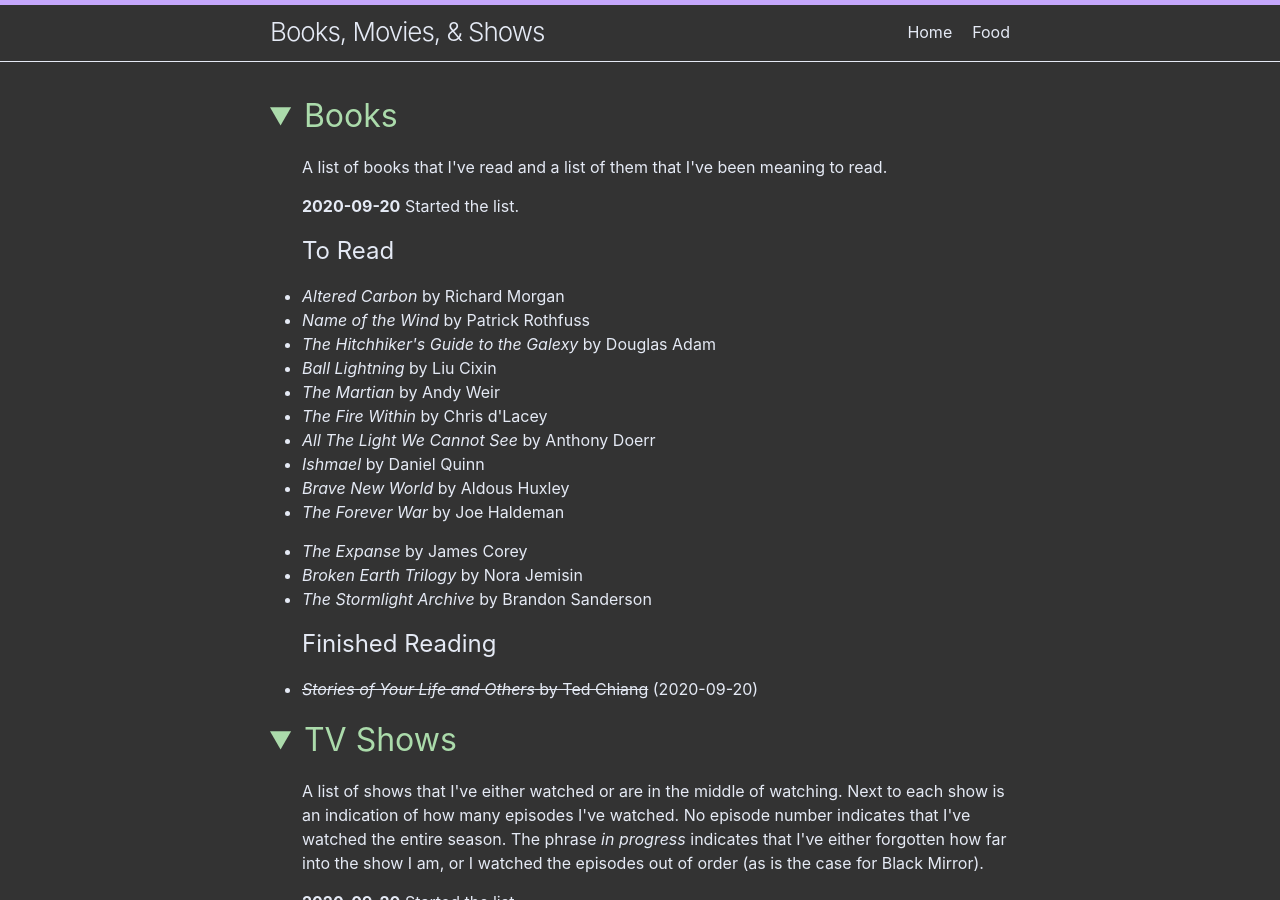
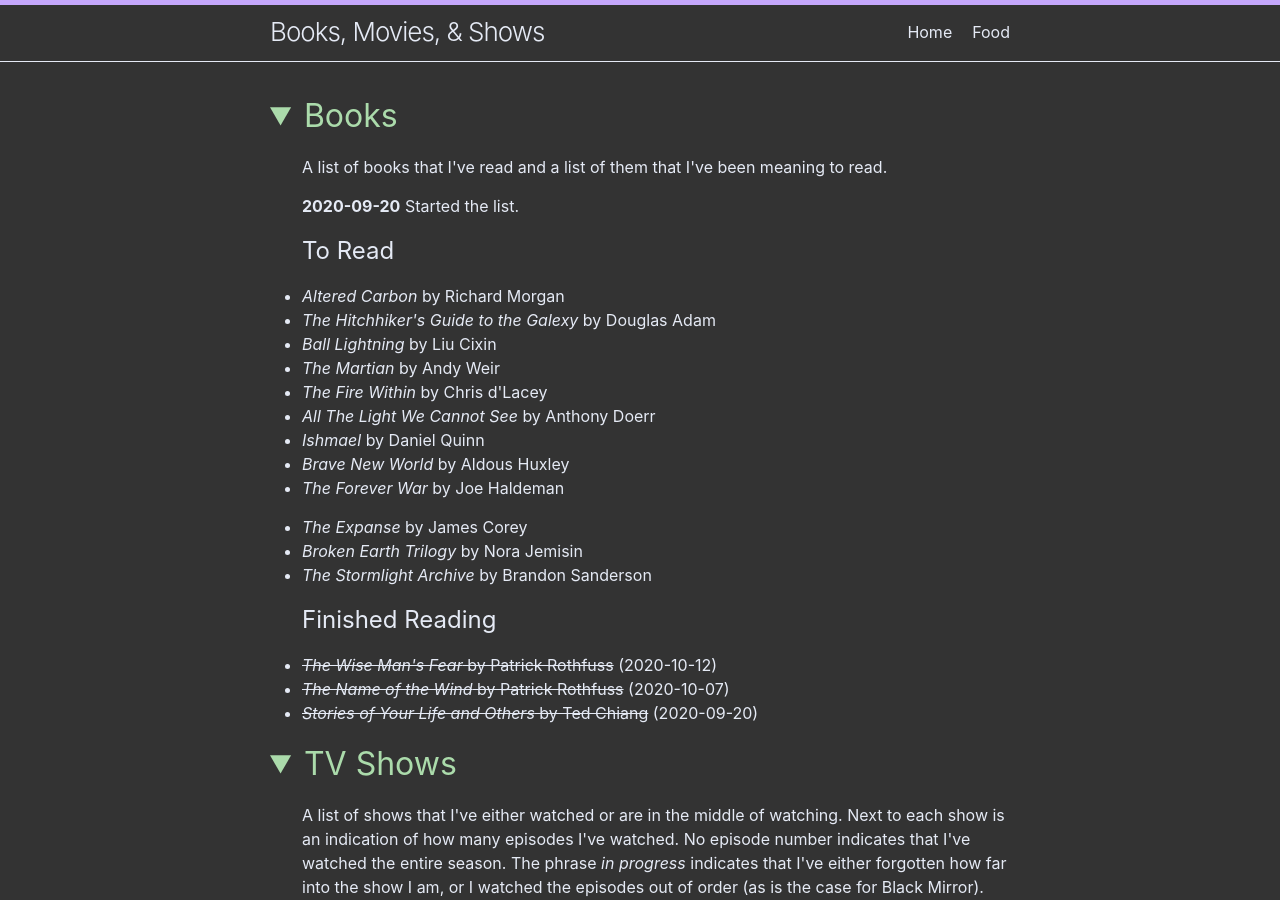
Before and after one commit to ZibingZhang/ZibingZhang.github.io, a Jekyll site: the page built from personal/books-movies-shows.html, in a window 1280 px wide and 900 px high. Built offline with Jekyll 4.4.1, drawn with Linux system fonts in a browser that asks for light colours.

Commit message:
felurian

```diff
--- a/personal/books-movies-shows.html
+++ b/personal/books-movies-shows.html
@@ -15,6 +14,8 @@ books:
     - Brave New World|Aldous Huxley
     - The Forever War|Joe Haldeman
   finished_reading:
+    - The Wise Man's Fear|Patrick Rothfuss|2020-10-12
+    - The Name of the Wind|Patrick Rothfuss|2020-10-07
     - Stories of Your Life and Others|Ted Chiang|2020-09-20
 series:
   to_read:
```
Also changed, not shown: other parts of personal/books-movies-shows.html (+0 -1 lines).
